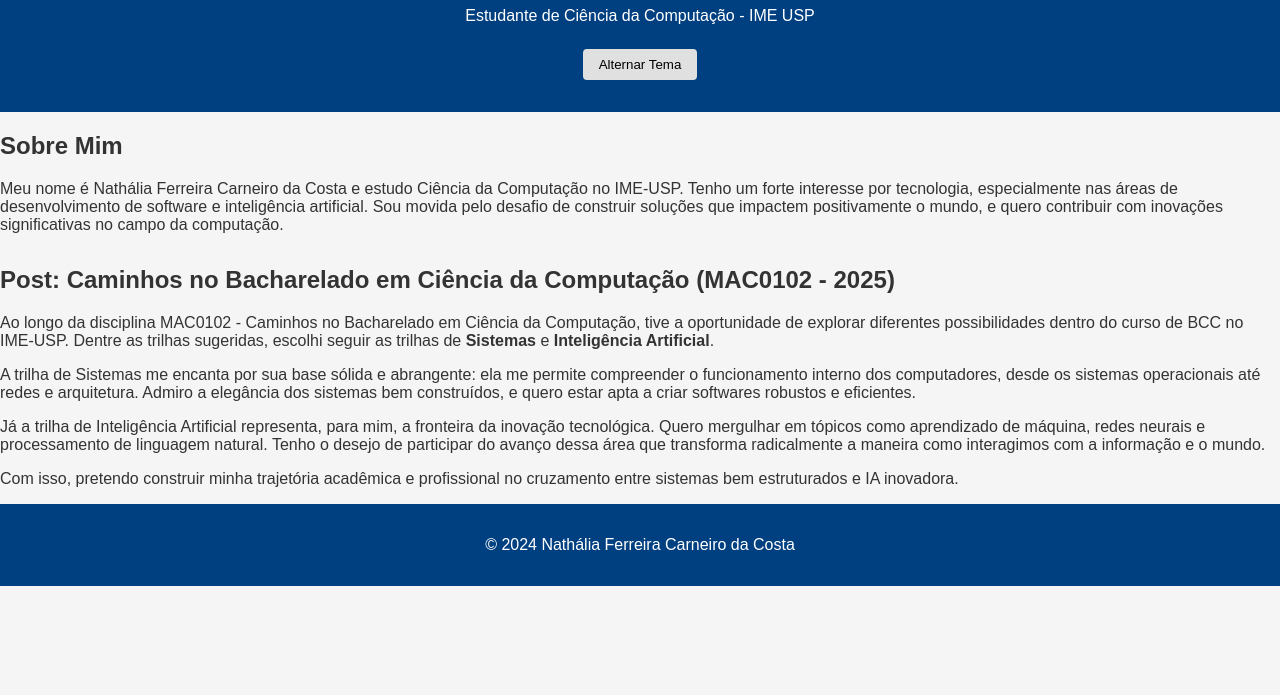
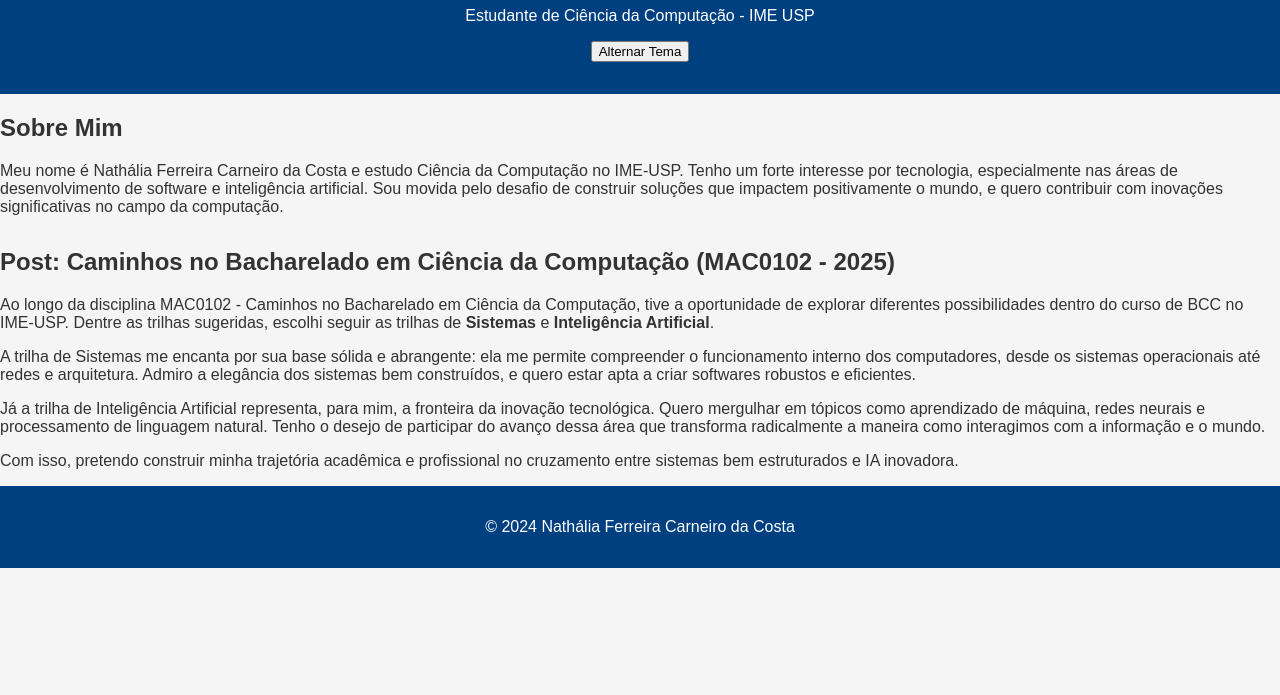
Before and after one commit to ndmi01/nathaliafcc, a plain HTML site: page index.html in a window 1280 px wide. Shown: the part 105-800 px from the top of the page. Drawn offline with Linux system fonts and the light colour scheme.

```diff
--- a/style.css
+++ b/style.css
@@ -30,15 +30,7 @@ header {
   padding: 2rem 1rem;
 }
 
-/* Botão de alternar tema */
-button#toggleTheme {
-  margin-top: 0.5rem;
-  padding: 0.5rem 1rem;
-  border: none;
-  background: #e0e0e0;
-  cursor: pointer;
-  border-radius: 0.25rem;
-}
+
 
 /* Área principal */
 main.container {
```
